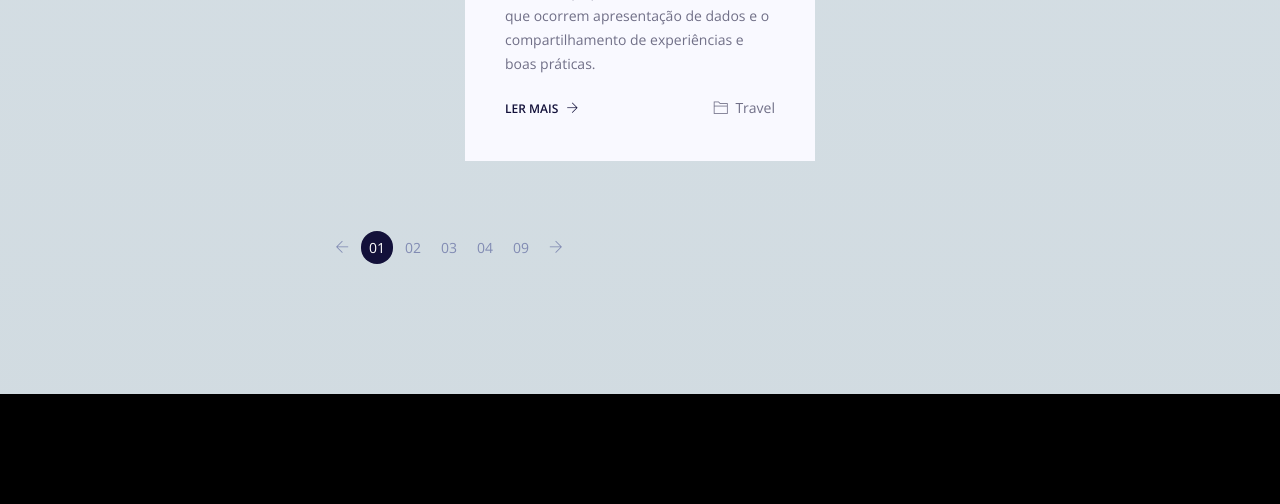
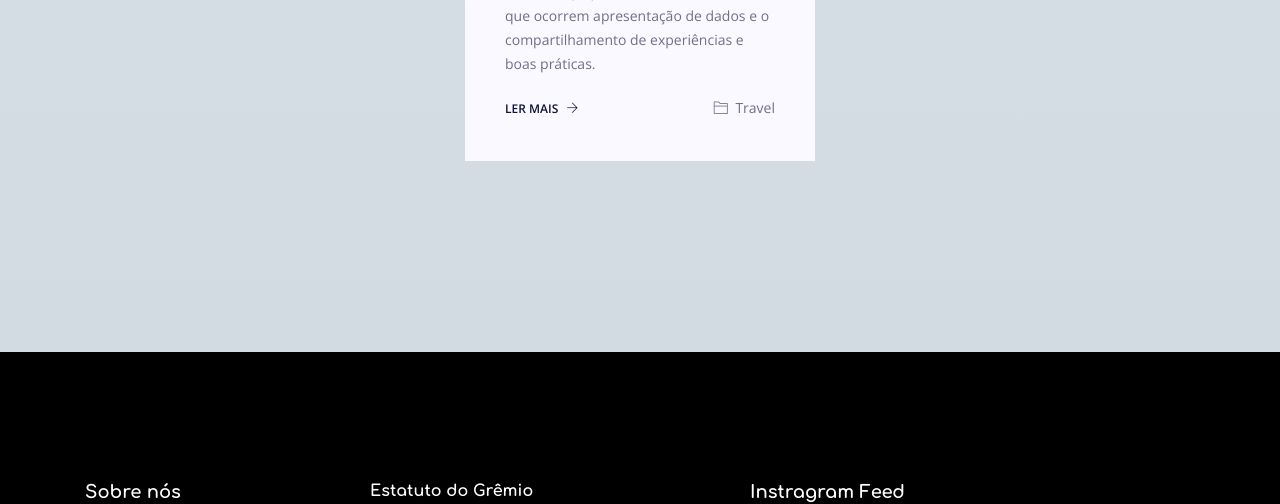
Before and after one commit to tiagojosesilva/gremio, a PHP site: page / in a window 1280 px wide. Shown: the part 3248-3752 px from the top of the page. Run offline with PHP 8.4, Linux system fonts and the light colour scheme; some libraries are stand-ins or nearby versions; some web fonts are replaced.

Commit message:
Alteração no index

```diff
--- a/index.php
+++ b/index.php
@@ -349,25 +349,15 @@
 
           <div class="row">
             <div class="col-lg-12">
-              <nav class="blog-pagination justify-content-center d-flex">
-                <ul class="pagination">
-                  <li class="page-item">
-                    <a href="#" class="page-link" aria-label="Previous">
-                      <span aria-hidden="true">
-                        <span class="ti-arrow-left"></span>
-                      </span>
+
+
+
+
                     </a>
                   </li>
-                  <li class="page-item active"><a href="#" class="page-link">01</a></li>
-                  <li class="page-item"><a href="#" class="page-link">02</a></li>
-                  <li class="page-item"><a href="#" class="page-link">03</a></li>
-                  <li class="page-item"><a href="#" class="page-link">04</a></li>
-                  <li class="page-item"><a href="#" class="page-link">09</a></li>
-                  <li class="page-item">
-                    <a href="#" class="page-link" aria-label="Next">
-                      <span aria-hidden="true">
-                        <span class="ti-arrow-right"></span>
-                      </span>
+
+
+
                     </a>
                   </li>
                 </ul>
```
